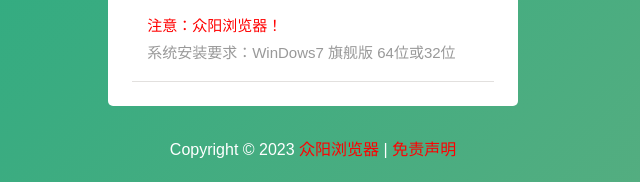
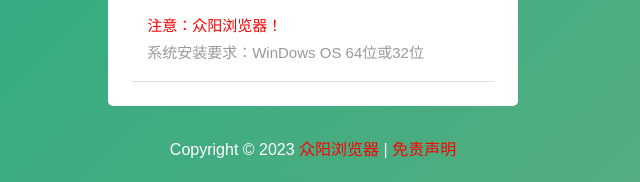
Before and after one commit to xcmyah/xcmyah.github.io, a plain HTML site: page index.html in a window 1280 px wide. Shown: the part 981-1163 px from the top of the page, 327-967 px from the left. Drawn offline with Linux system fonts and the light colour scheme.

Commit message:
Add files via upload

```diff
--- a/index.html
+++ b/index.html
@@ -65,7 +65,7 @@ width:160px;
                         			IOS（苹果手机）：<a href="https://apps.apple.com/cn/app/id1054949278" target="_blank"><font color="green">点击下载</font></a></br>
                                 <span></span></li>
 								<li>
-                                <span><font color="red">注意：众阳浏览器！</font><br>系统安装要求：WinDows7 旗舰版 64位或32位</span>
+                                <span><font color="red">注意：众阳浏览器！</font><br>系统安装要求：WinDows OS 64位或32位</span>
 							</ul>
 
 
```
